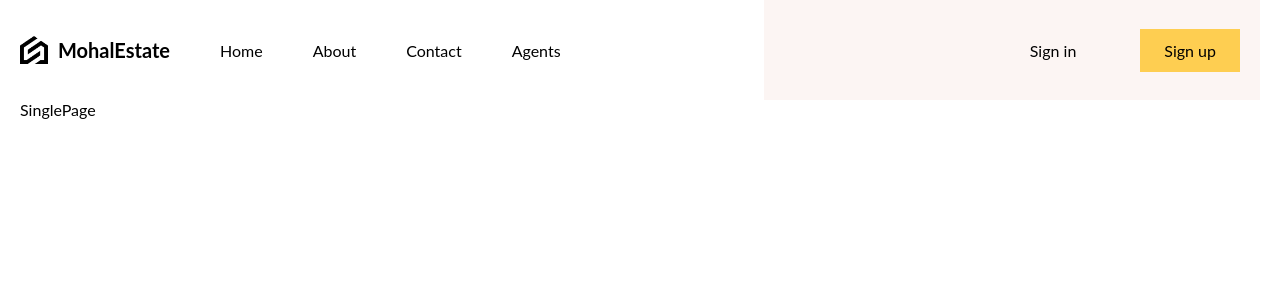
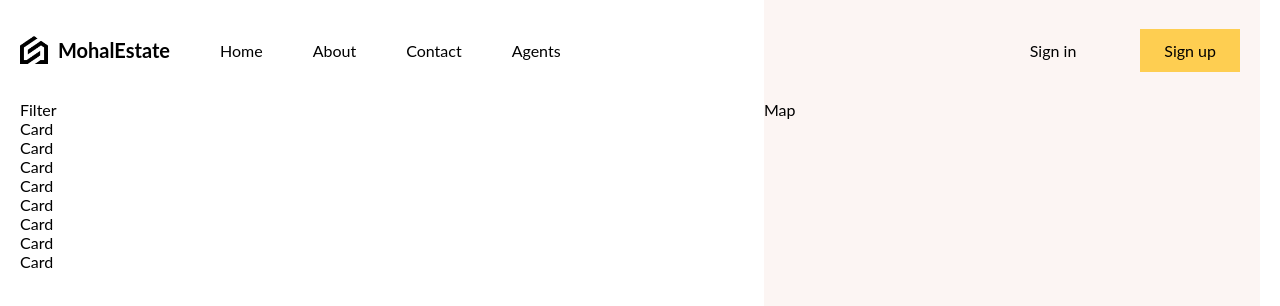
Before and after one commit to MHammad33/Real-Estate-App, a React (Vite) app in the folder client/: page /list/1 in a window 1280 px wide. Shown: the top 306 px of the page. Built offline with nearby package versions, Linux system fonts and the light colour scheme.

Commit message:
Add Single Page Layout

```diff
--- /dev/null
+++ b/client/src/components/card/Card.tsx
@@ -0,0 +1,7 @@
+import { FC } from "react";
+import "./card.scss";
+
+const Card: FC = () => {
+	return <div>Card</div>;
+};
+export default Card;
--- /dev/null
+++ b/client/src/components/filter/Filter.tsx
@@ -0,0 +1,7 @@
+import { FC } from "react";
+import "./filter.scss";
+
+const Filter: FC = () => {
+	return <div>Filter</div>;
+};
+export default Filter;
--- a/client/src/components/index.ts
+++ b/client/src/components/index.ts
@@ -1,2 +1,4 @@
 export { default as Navbar } from "./navbar/Navbar";
 export { default as SearchBar } from "./searchBar/SearchBar";
+export { default as Filter } from "./filter/Filter";
+export { default as Card } from "./card/Card";
--- /dev/null
+++ b/client/src/pages/lib/dummyData.ts
@@ -0,0 +1,120 @@
+export const listData = [
+	{
+		id: 1,
+		title: "A Great Apartment Next to the Beach!",
+		img: "https://images.pexels.com/photos/1918291/pexels-photo-1918291.jpeg?auto=compress&cs=tinysrgb&w=1260&h=750&dpr=2",
+		bedroom: 2,
+		bathroom: 1,
+		price: 1000,
+		address: "456 Park Avenue, London",
+		latitude: 51.5074,
+		longitude: -0.1278,
+	},
+	{
+		id: 2,
+		title: "An Awesome Apartment Near the Park! Almost too good to be true!",
+		img: "https://images.pexels.com/photos/1428348/pexels-photo-1428348.jpeg?auto=compress&cs=tinysrgb&w=1260&h=750&dpr=2",
+		bedroom: 3,
+		bathroom: 2,
+		price: 1500,
+		address: "789 Oxford Street, London",
+		latitude: 52.4862,
+		longitude: -1.8904,
+	},
+	{
+		id: 3,
+		title: "A New Apartment in the City!",
+		img: "https://images.pexels.com/photos/2062426/pexels-photo-2062426.jpeg?auto=compress&cs=tinysrgb&w=1260&h=750&dpr=2",
+		bedroom: 1,
+		bathroom: 1,
+		price: 800,
+		address: "101 Baker Street, London",
+		latitude: 53.4808,
+		longitude: -2.2426,
+	},
+	{
+		id: 4,
+		title: "Great Location! Great Price! Great Apartment!",
+		img: "https://images.pexels.com/photos/2467285/pexels-photo-2467285.jpeg?auto=compress&cs=tinysrgb&w=1260&h=750&dpr=2",
+		bedroom: 2,
+		bathroom: 1,
+		price: 1000,
+		address: "234 Kingsway, London,",
+		latitude: 53.8008,
+		longitude: -1.5491,
+	},
+	{
+		id: 5,
+		title: "Apartment 5",
+		img: "https://images.pexels.com/photos/276625/pexels-photo-276625.jpeg?auto=compress&cs=tinysrgb&w=1260&h=750&dpr=2",
+		bedroom: 3,
+		bathroom: 2,
+		price: 1500,
+		address: "567 Victoria Road, London",
+		latitude: 53.4084,
+		longitude: -2.9916,
+	},
+	{
+		id: 6,
+		title: "Apartment 6",
+		img: "https://images.pexels.com/photos/271816/pexels-photo-271816.jpeg?auto=compress&cs=tinysrgb&w=1260&h=750&dpr=2",
+		bedroom: 1,
+		bathroom: 1,
+		price: 800,
+		address: "890 Regent Street, London",
+		latitude: 54.9783,
+		longitude: -1.6174,
+	},
+	{
+		id: 7,
+		title: "Apartment 7",
+		img: "https://images.pexels.com/photos/2029667/pexels-photo-2029667.jpeg?auto=compress&cs=tinysrgb&w=1260&h=750&dpr=2",
+		bedroom: 2,
+		bathroom: 1,
+		price: 1000,
+		address: "112 Piccadilly, London",
+		latitude: 53.3811,
+		longitude: -1.4701,
+	},
+	{
+		id: 8,
+		title: "Apartment 8",
+		img: "https://images.pexels.com/photos/276724/pexels-photo-276724.jpeg?auto=compress&cs=tinysrgb&w=1260&h=750&dpr=2",
+		bedroom: 3,
+		bathroom: 2,
+		price: 1500,
+		address: "8765 Main High Street, London",
+		latitude: 51.4545,
+		longitude: -2.5879,
+	},
+];
+
+export const singlePostData = {
+	id: 1,
+	title: "Beautiful Apartment",
+	price: 1200,
+	images: [
+		"https://images.pexels.com/photos/1918291/pexels-photo-1918291.jpeg?auto=compress&cs=tinysrgb&w=1260&h=750&dpr=2",
+		"https://images.pexels.com/photos/1428348/pexels-photo-1428348.jpeg?auto=compress&cs=tinysrgb&w=1260&h=750&dpr=2",
+		"https://images.pexels.com/photos/2062426/pexels-photo-2062426.jpeg?auto=compress&cs=tinysrgb&w=1260&h=750&dpr=2",
+		"https://images.pexels.com/photos/2467285/pexels-photo-2467285.jpeg?auto=compress&cs=tinysrgb&w=1260&h=750&dpr=2",
+	],
+	bedRooms: 2,
+	bathroom: 1,
+	size: 861,
+	latitude: 51.5074,
+	longitude: -0.1278,
+	city: "London",
+	address: "1234 Broadway St",
+	school: "250m away",
+	bus: "100m away",
+	restaurant: "50m away",
+	description:
+		"Future alike hill pull picture swim magic chain seed engineer nest outer raise bound easy poetry gain loud weigh me recognize farmer bare danger. actually put square leg vessels earth engine matter key cup indeed body film century shut place environment were stage vertical roof bottom lady function breeze darkness beside tin view local breathe carbon swam declared magnet escape has from pile apart route coffee storm someone hold space use ahead sheep jungle closely natural attached part top grain your grade trade corn salmon trouble new bend most teacher range anybody every seat fifteen eventually",
+};
+
+export const userData = {
+	id: 1,
+	name: "Hammad Afzal",
+	img: "/hammad.png",
+};
--- a/client/src/pages/singlePage/SinglePage.tsx
+++ b/client/src/pages/singlePage/SinglePage.tsx
@@ -1,7 +1,21 @@
 import { FC } from "react";
 import "./singlePage.scss";
+import { Card, Filter } from "../../components";
+import { listData } from "../lib/dummyData";
 
 const SinglePage: FC = () => {
-	return <div>SinglePage</div>;
+	const data = listData;
+	return (
+		<div className="singlePage">
+			<div className="listContainer">
+				<div className="wrapper"></div>
+				<Filter />
+				{data.map((item) => (
+					<Card key={item.id} />
+				))}
+			</div>
+			<div className="mapContainer">Map</div>
+		</div>
+	);
 };
 export default SinglePage;
--- a/client/src/pages/singlePage/singlePage.scss
+++ b/client/src/pages/singlePage/singlePage.scss
@@ -1,4 +1,19 @@
 @import "../../responsive.scss";
 
 .singlePage {
+	display: flex;
+	height: 100%;
+
+	.listContainer {
+		flex: 3;
+
+		.wrapper {
+			padding-right: 50px;
+		}
+	}
+
+	.mapContainer {
+		flex: 2;
+		background-color: #fcf5f3;
+	}
 }
```
Also changed, not shown: client/public/hammad.jpg (added), client/src/components/card/card.scss (added), client/src/components/filter/filter.scss (added).
